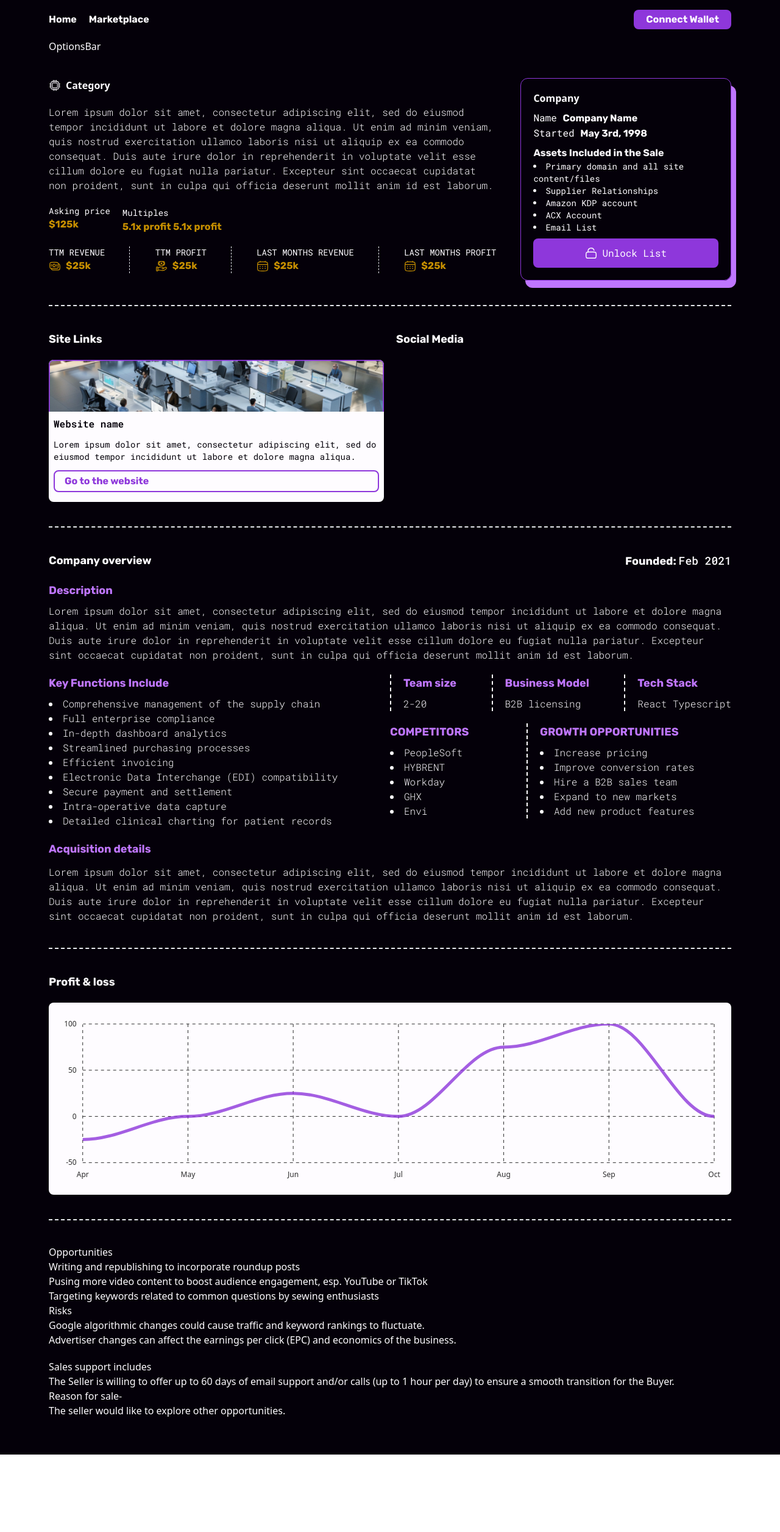
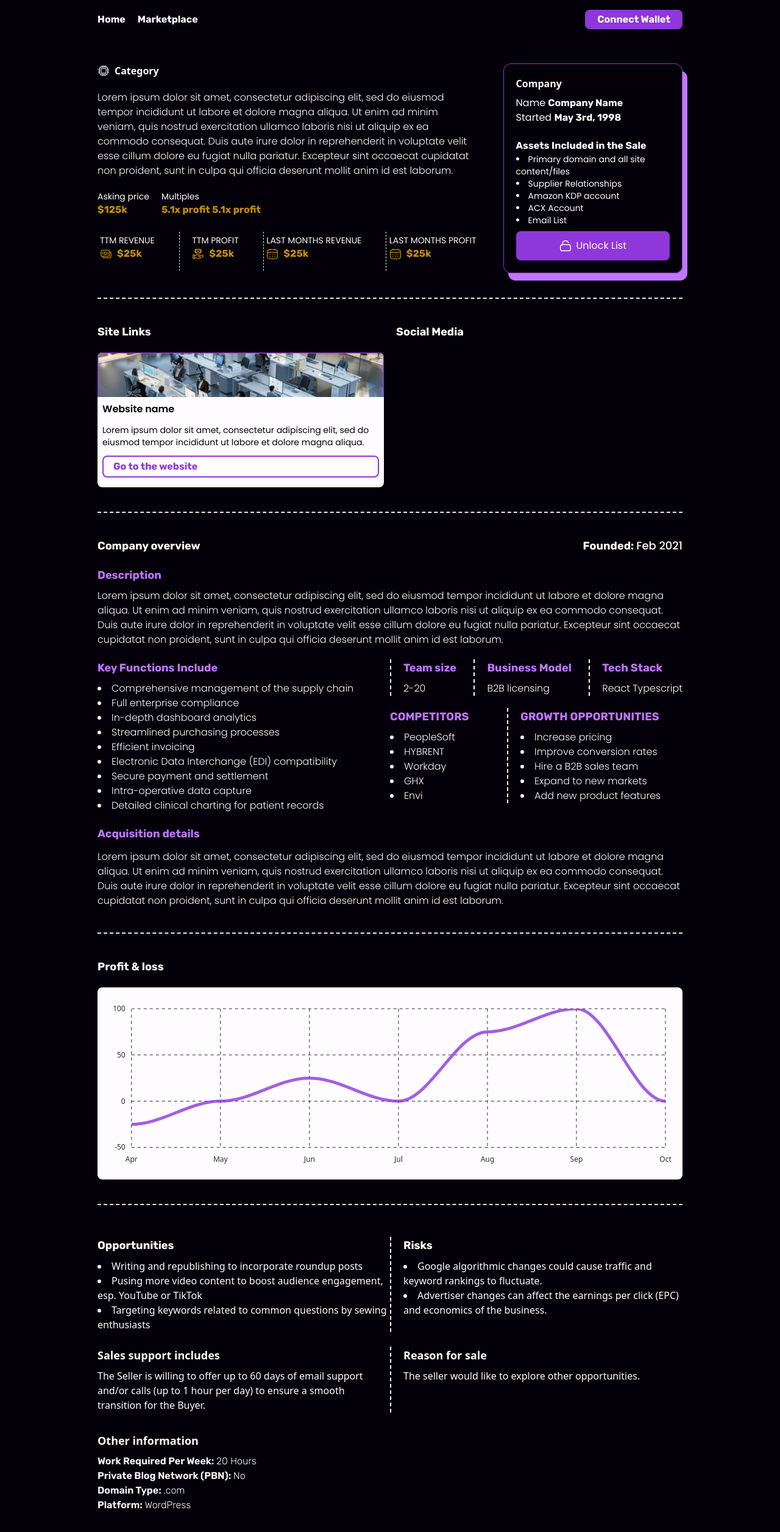
Before and after one commit to K1mera/hypertoken, a React (Vite) app: page /marketplace/1 in a window 1280 px wide. Shown: the top 2512 px of the page at 61% size. Before the commit the page ends 2385 px from the top, so only its background shows below. Built offline with nearby package versions, Linux system fonts and the light colour scheme.

Commit message:
changes responsive

```diff
--- a/index.html
+++ b/index.html
@@ -6,8 +6,8 @@
     <meta name="viewport" content="width=device-width, initial-scale=1.0" />
     <link rel="preconnect" href="https://fonts.googleapis.com">
 <link rel="preconnect" href="https://fonts.gstatic.com" crossorigin>
-<link href="https://fonts.googleapis.com/css2?family=Roboto+Mono:ital,wght@0,100..700;1,100..700&family=Rubik:ital,wght@0,300..900;1,300..900&display=swap" rel="stylesheet">
-    <title>Hypergrow Marketplace</title>
+<link href="https://fonts.googleapis.com/css2?family=Poppins:ital,wght@0,100;0,200;0,300;0,400;0,500;0,600;0,700;0,800;0,900;1,100;1,200;1,300;1,400;1,500;1,600;1,700;1,800;1,900&family=Rubik:ital,wght@0,300..900;1,300..900&display=swap" rel="stylesheet">
+    <title>$SAAS</title>
   </head>
   <body>
     <div id="root"></div>
--- a/src/Hypergrow.jsx
+++ b/src/Hypergrow.jsx
@@ -1,13 +1,13 @@
 import React from "react";
-import { NavBar } from "./components";
-import { Marketplace } from "./pages";
+
+import { HomePage } from "./pages";
 import { MainRouter } from "./routes";
 
 export const Hypergrow = () => {
   return (
-    <main className="bg-dark h-full w-full text-light flex flex-col items-center px-20 scroll-p-0 scroll-m-0">
+    <main className="bg-dark h-full w-full text-light flex flex-col items-center px-20 lg:px-40 scroll-p-0 scroll-m-0 pt-16">
       <MainRouter>
-        <Marketplace />
+        <HomePage />
       </MainRouter>
     </main>
   );
--- a/src/components/MarketCard.jsx
+++ b/src/components/MarketCard.jsx
@@ -3,15 +3,15 @@ import { InfoIcon, CategoryIcon, LockIcon } from "../svg";
 
 export const MarketCard = () => {
   return (
-    <main className="w-[31%] h-[ px] rounded-xl border border-primary flex flex-col p-5 shadow-card gap-5">
+    <main className="md:w-[31%] w-full  h-[ px] rounded-xl border border-primary flex flex-col p-5 shadow-card gap-5">
       <header className="font-semibold flex gap-2">
         {" "}
         <CategoryIcon className={"w-5 "} /> Category
       </header>
       <ul className="font-rubik font-bold flex gap-2 text-lg">
-        <li className="text-thertiary">BTC 6.61</li>
+        {/* <li className="text-thertiary">BTC 6.61</li> */}
         <li className="text-thertiary">SOL 2,729.97</li>
-        <li className="text-thertiary">USD 401,429</li>
+        <li className="text-thertiary">SAAS 401,429</li>
       </ul>
       <section className="h-full flex flex-col gap-2 w-full">
         <h3 className="font-robotoMono font-regular text-lg">Monthly Multiple <span className='font-rubik font-bold'>30X</span></h3>
--- a/src/components/NavBar.jsx
+++ b/src/components/NavBar.jsx
@@ -4,7 +4,7 @@ import {NavLink} from "react-router-dom";
 
 export const NavBar = () => {
   return (
-    <nav className="h-16 flex justify-between items-center w-full gap-5 font-rubik font-bold">
+    <nav className="h-16 flex justify-between bg-dark/30 items-center w-full gap-5 font-rubik font-bold fixed px-20 lg:px-40 top-0 backdrop-blur-md z-50">
       <div className="flex items-center gap-5">
         <NavLink to='/'>
         Home
--- a/src/components/singleProduct/Opening.jsx
+++ b/src/components/singleProduct/Opening.jsx
@@ -4,8 +4,8 @@ import {Calendar, CashIcon, CategoryIcon, HandCash} from '../../svg';
 
 export const Opening = () => {
   return (
-    <section className="flex w-full gap-10 py-10 border-b-2 border-dashed">
-      <div className="w-[68%] flex flex-col gap-5">
+    <section className="flex md:flex-row flex-col w-full gap-10 py-10 border-b-2 border-dashed">
+      <div className="md:w-[68%]  flex flex-col gap-5">
         <header className="font-semibold flex gap-2">
           {" "}
           <CategoryIcon className={"w-5 "} /> Category
@@ -19,14 +19,14 @@ export const Opening = () => {
           pariatur. Excepteur sint occaecat cupidatat non proident, sunt in
           culpa qui officia deserunt mollit anim id est laborum.
         </p>
-        <section className="flex gap-5">
+        <section className="flex justify-start gap-5">
           <div className="flex flex-col">
             <span className="font-robotoMono text-light text-sm">
               Asking price
             </span>
             <h2 className="font-rubik font-bold text-thertiary">$125k</h2>
           </div>
-          <div>
+          <div className='flex flex-col'>
             <span className="font-robotoMono text-light text-sm">
               Multiples
             </span>
@@ -35,8 +35,8 @@ export const Opening = () => {
             </h2>
           </div>
         </section>
-        <footer className="flex w-full justify-between">
-          <div className="flex flex-col border-r border-dashed pr-10">
+        <footer className="flex md:flex-row flex-wrap w-full justify-between">
+          <div className="flex flex-col border-r border-dashed pr-10 p-1 md:w-auto w-1/2 my-1 h-16 justify-center md:justify-start ">
             <span className="font-robotoMono text-light text-sm">
               TTM REVENUE
             </span>
@@ -45,7 +45,7 @@ export const Opening = () => {
               <CashIcon className={"w-5"} /> $25k
             </h2>
           </div>
-          <div className="flex flex-col border-r border-dashed pr-10">
+          <div className="flex flex-col md:border-r border-dashed pr-10 md:w-auto w-1/2 p-1 my-1 h-16 justify-center md:justify-start pl-5">
             <span className="font-robotoMono text-light text-sm">
               TTM PROFIT
             </span>
@@ -54,7 +54,7 @@ export const Opening = () => {
               <HandCash className={"w-5"} /> $25k
             </h2>
           </div>
-          <div className="flex flex-col border-r border-dashed pr-10">
+          <div className="flex flex-col border-r border-dashed pr-10 md:w-auto w-1/2 p-1 my-1 h-16 justify-center md:justify-start">
             <span className="font-robotoMono text-light text-sm">
               LAST MONTHS REVENUE
             </span>
@@ -62,7 +62,7 @@ export const Opening = () => {
               <Calendar className={"w-5"} /> $25k
             </h2>
           </div>
-          <div className="flex flex-col">
+          <div className="flex flex-col md:w-auto w-1/2 p-1 my-1 h-16 justify-center md:justify-start">
             <span className="font-robotoMono text-light text-sm">
               LAST MONTHS PROFIT
             </span>
--- a/src/components/singleProduct/Summary.jsx
+++ b/src/components/singleProduct/Summary.jsx
@@ -2,52 +2,70 @@ import React from 'react'
 
 export const Summary = () => {
   return (
-    <main className="flex flex-col w-full gap-5 py-10">
-      <section>
-        <div>
-          <h3>Opportunities</h3>
+    <main className="flex flex-col w-full  text-light py-10">
+      <section className="flex w-full py-3 ">
+        <div className="flex flex-col gap-2 w-1/2 ">
+          <h3 className="font-rubik font-bold text-lg">Opportunities</h3>
           <ul>
-            <li>Writing and republishing to incorporate roundup posts</li>
-            <li>
+            <li className="list-disc list-inside">
+              Writing and republishing to incorporate roundup posts
+            </li>
+            <li className="list-disc list-inside">
               Pusing more video content to boost audience engagement, esp.
               YouTube or TikTok
             </li>
-            <li>
+            <li className="list-disc list-inside">
               Targeting keywords related to common questions by sewing
               enthusiasts
             </li>
           </ul>
         </div>
-        <div>
-          <h3>Risks</h3>
+        <div className="flex flex-col gap-2 border-l-2 pl-5 border-light border-dashed w-1/2">
+          <h3 className="font-rubik font-bold text-lg">Risks</h3>
           <ul>
-            <li>
+            <li className="list-disc list-inside">
               Google algorithmic changes could cause traffic and keyword
               rankings to fluctuate.
             </li>
-            <li>
+            <li className="list-disc list-inside">
               Advertiser changes can affect the earnings per click (EPC) and
               economics of the business.
             </li>
           </ul>
         </div>
       </section>
-      <section>
-        <div>
-          <h3>Sales support includes</h3>
+      <section className="flex w-full py-3 ">
+        <div className="w-1/2 flex flex-col gap-2">
+          <h3 className="font-rubii font-bold text-lg">
+            Sales support includes
+          </h3>
           <p>
             The Seller is willing to offer up to 60 days of email support and/or
             calls (up to 1 hour per day) to ensure a smooth transition for the
             Buyer.
           </p>
         </div>
-        <div>
-          <h3>Reason for sale-</h3>
+        <div className="w-1/2 flex flex-col gap-2 border-l-2 pl-5 border-light border-dashed">
+          <h3 className="font-rubii font-bold text-lg">Reason for sale</h3>
           <p>The seller would like to explore other opportunities.</p>
         </div>
       </section>
-      <section>
-
+      <section className="flex flex-col w-full py-5 gap-2">
+        <h3 className="font-rubii font-bold text-lg text-light">Other information</h3>
+        <ul>
+          <li className='font-rubik text-light font-semibold'>
+            Work Required Per Week: <span className='font-light'>20 Hours</span>
+          </li>
+          <li className='font-rubik text-light font-semibold'>
+            Private Blog Network (PBN): <span className='font-light'>No</span>
+          </li>
+          <li className='font-rubik text-light font-semibold'>
+            Domain Type: <span className='font-light'>.com</span>
+          </li>
+          <li className='font-rubik text-light font-semibold'>
+            Platform: <span className='font-light'>WordPress</span>
+          </li>
+        </ul>
       </section>
     </main>
   );
--- a/src/pages/HomePage.jsx
+++ b/src/pages/HomePage.jsx
@@ -22,35 +22,35 @@ export const HomePage = () => {
   };
 
   return (
-    <main className="w-full h-[calc(100vh-64px)] flex flex-col  pt-20 gap-20 scroll-p-0 scroll-m-0">
-      <section className="flex w-full">
-        <section className="flex flex-col items-start gap-3 w-[47%]">
-          <h3 className="font-rubik font-bold text-xl text-secondary">
+    <main className="w-full  h-full pb-10 md:h-[calc(100vh-64px)] flex flex-col  pt-20 gap-20 scroll-p-0 scroll-m-0">
+      <section className="flex w-full md:flex-row flex-col">
+        <section className="flex flex-col items-center gap-3 lg:gap-0 w-full md:w-[47%]">
+          <h3 className="font-rubik font-bold text-md md:text-xl lg:text-2xl text-secondary">
             PRE-LAUNCH SALE ON NOW
           </h3>
           <div className="flex flex-col gap-0 ">
-            <h2 className="font-rubik font-bold text-[2.2rem] -mb-7">
+            <h2 className="font-rubik font-bold text-[1.1rem] md:text-[2.2rem] lg:text-[2.95rem] lg:-mb-11 md:-mb-7 -mb-4">
               BUY AND SELL STARTUPS WITH
             </h2>
-            <h1 className="font-rubik font-bold text-[4.884rem] text-primary">
+            <h1 className="font-rubik font-bold text-[2.46rem] md:text-[4.884rem] lg:text-[6.57rem] text-primary">
               $SAAS TOKEN
             </h1>
           </div>
-          <button className="border border-secondary rounded-lg px-10 font-rubik font-bold text-lg w-[98%]">
+          <button className="border border-secondary rounded-lg px-10 font-rubik font-bold text-md md:text-lg w-[98%]">
             1 SOL: 1,000,000 SAAS TOKENS
           </button>
         </section>
-        <section className="w-[55%] flex justify-center items-center">
+        <section className="w-full md:w-[55%] flex justify-center items-center">
           <img src={hypertoken} className="w-64" alt="" />
           {/* social */}
         </section>
       </section>
       <section className="justify-center items-center w-full">
-        <div className="flex ">
+        <div className="flex flex-col md:flex-row ">
           <form
             action=""
             onSubmit={onSubmit}
-            className="flex items-center mb-2 w-1/2 pr-20 "
+            className="flex items-center mb-2 md:w-1/2 md:pr-20 w-full "
           >
             <input
               type="text"
@@ -60,14 +60,11 @@ export const HomePage = () => {
               name="value"
               className="bg-white/10 w-full h-10 rounded-l-lg font-robotoMono font-medium pl-5"
             />
-            <button
-              type="submit"
-              className="bg-primary w-16 h-10 rounded-r-lg font-rubik font-bold"
-            >
+            <button className="bg-primary w-16 h-10 rounded-r-lg font-rubik font-bold">
               buy
             </button>
           </form>
-          <div className="w-1/2 border-l-2 border-thertiary pl-5">
+          <div className="w-1/2 border-l-2 border-thertiary pl-5 md:flex hidden">
             <p>
               Hypergrow is a cutting-edge decentralized platform revolutionizing
               early-stage startup investing through blockchain technology. Join
@@ -79,9 +76,18 @@ export const HomePage = () => {
         </div>
 
         <div>
-          <h2 className="font-rubik font-bold text-primary">
-            $SAAS: <span className="font-robotoMono text-light">{ calcSol(value) }</span>
+          <h2 className="font-rubik font-bold text-primary pb-5">
+            $SAAS:{" "}
+            <span className="font-robotoMono text-light">{calcSol(value)}</span>
           </h2>
+        </div>
+        <div className="w-full border-t-2 pt-5 mt-5 border-thertiary md:hidden">
+          <p>
+            Hypergrow is a cutting-edge decentralized platform revolutionizing
+            early-stage startup investing through blockchain technology. Join us
+            in our mission to democratize access to investment opportunities
+            while securing your spot in our token presale for exclusive benefits
+          </p>
         </div>
       </section>
     </main>
--- a/src/pages/Marketplace.jsx
+++ b/src/pages/Marketplace.jsx
@@ -5,7 +5,7 @@ export const Marketplace = () => {
   return (
     <main className="flex flex-col py-10 h-full ">
         <FilterBar />
-      <section className="flex flex-wrap gap-8 justify-between ">
+      <section className="flex md:flex-wrap flex-col pb-10 gap-8 justify-between px-10">
         <MarketCard />
         <MarketCard />
         <MarketCard />
--- a/src/pages/SingleProduct.jsx
+++ b/src/pages/SingleProduct.jsx
@@ -8,7 +8,7 @@ import {Link} from "react-router-dom";
 export const SingleProduct = () => {
   return (
     <main className="h-full w-full flex flex-col ">
-      <OptionsBar />
+      {/* <OptionsBar /> */}
       <Opening />
       <Social />
       <CompanyOverview />
--- a/tailwind.config.js
+++ b/tailwind.config.js
@@ -9,7 +9,6 @@ export default {
         thertiary: "#C68F01",
         dark: "#040009",
         light: "#FEFCFF",
-
       },
       backgroundColor: {
         primary: "#8E37DB",
@@ -17,11 +16,10 @@ export default {
         thertiary: "#C68F01",
         dark: "#040009",
         light: "#FEFCFF",
-
       },
       fontFamily: {
         rubik: '"Rubik", sans-serif',
-        robotoMono: '"Roboto Mono", monospace',
+        robotoMono: '"Poppins", sans-serif',
       },
       boxShadow: {
         card: "8px 12px 0px 0px #BF76FF",
```
